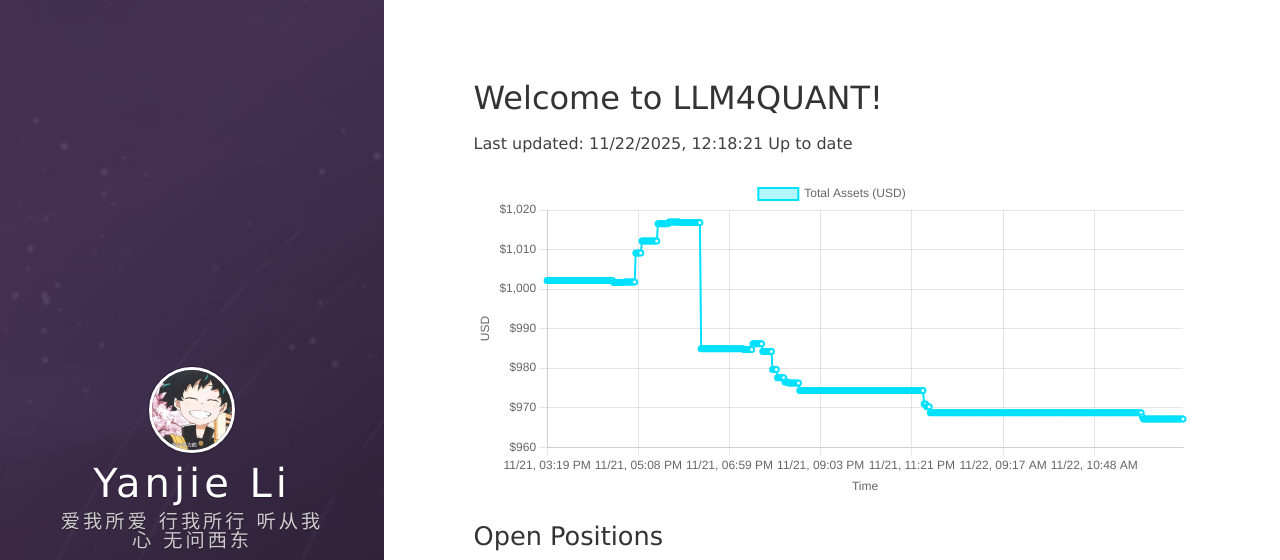
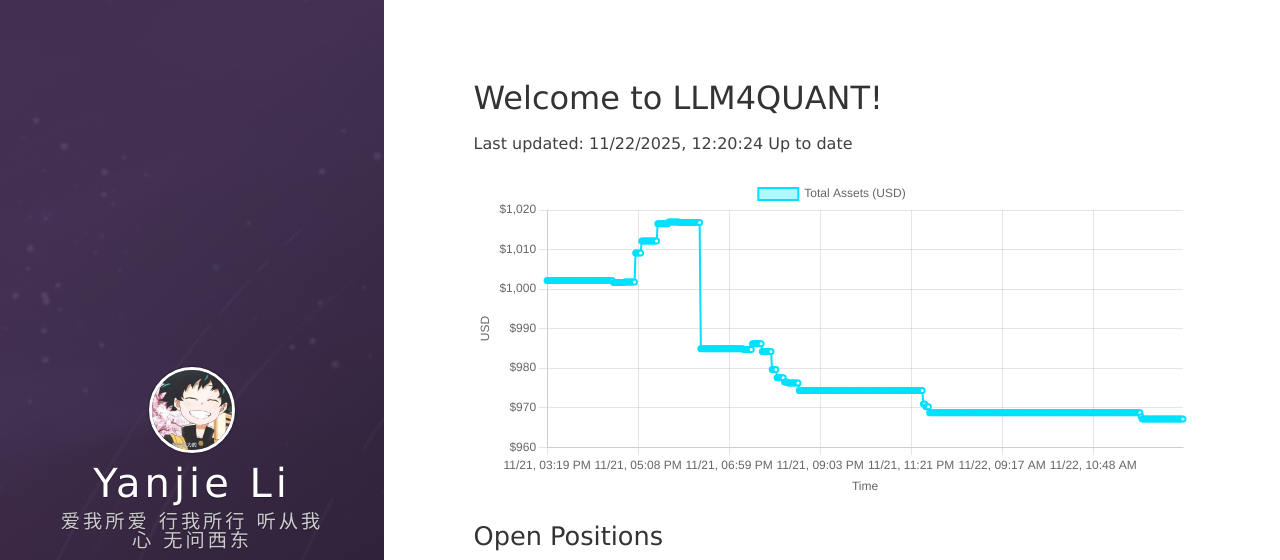
Before and after one commit to leeyegy/leeyegy.github.io, a Jekyll site: the page built from live-trading.html, in a window 1280 px wide and 1188 px high. Shown: the top 560 px of the window. Built offline with Jekyll 4.4.1, drawn with Linux system fonts in a browser that asks for light colours; nearby versions of some CDN libraries.

Commit message:
AccountMonitor: update balance history 2025-11-22T20:20:24+08:00

```diff
--- a/assets/data/binance/balance-history.json
+++ b/assets/data/binance/balance-history.json
@@ -1,5 +1,5 @@
 {
-  "generatedAt": "2025-11-22T20:18:21+08:00",
+  "generatedAt": "2025-11-22T20:20:24+08:00",
   "asset": "total_usd_value",
   "history": [
     {
@@ -2068,6 +2068,10 @@
     },
     {
       "timestamp": "2025-11-22T20:18:21+08:00",
+      "totalUsd": 967.14645393
+    },
+    {
+      "timestamp": "2025-11-22T20:20:24+08:00",
       "totalUsd": 967.14645393
     }
   ]
```
